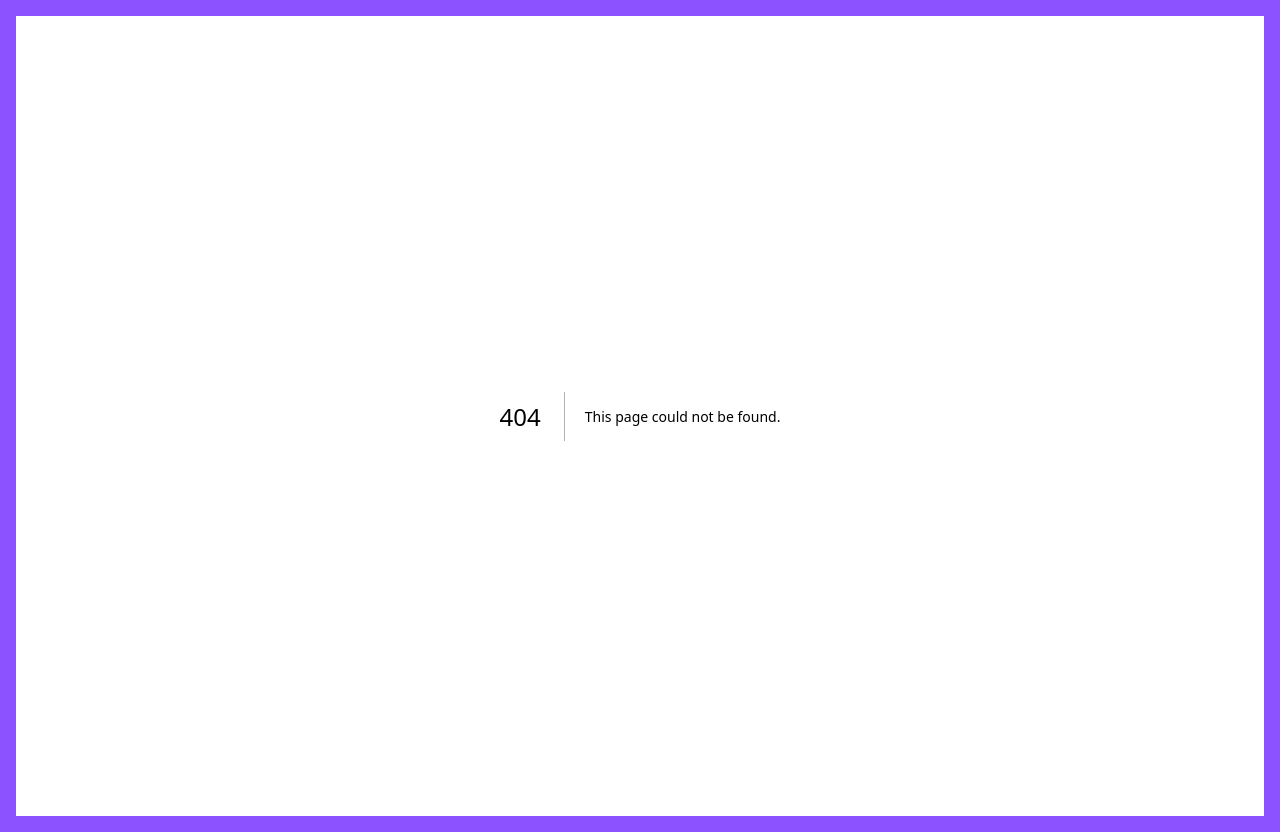
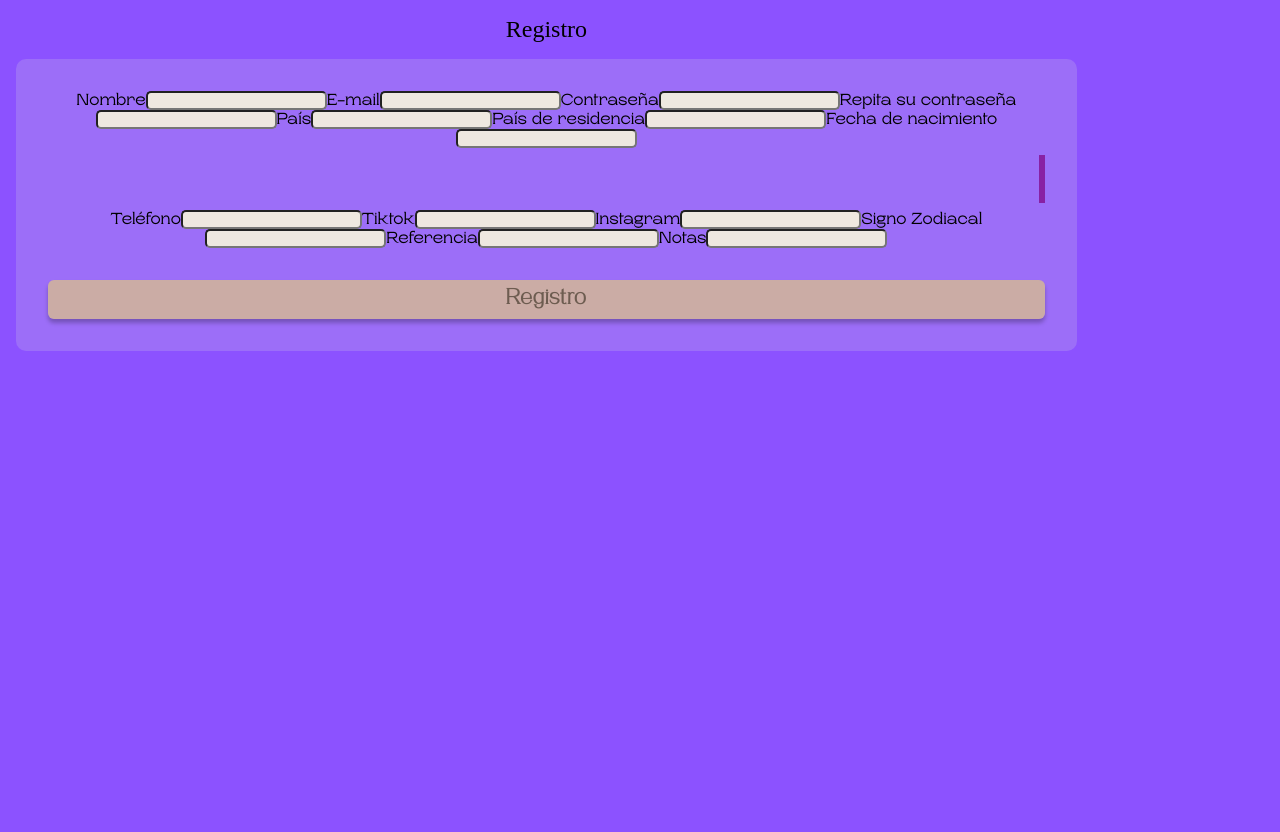
Before and after one commit to AngelVDev/CristalFront, a Next.js app: page /Form in a window 1280 px wide. Before the commit this address had no page. After the commit the page ends 800 px from the top, so only its background shows below. Built offline with nearby package versions, Linux system fonts and the light colour scheme.

Commit message:
[NEW] Register Form

```diff
--- /dev/null
+++ b/pages/Form.tsx
@@ -0,0 +1,49 @@
+import React from "react";
+// import { User } from "../models/user.model";
+import styles from "../styles/form.module.css";
+
+function Form() {
+  return (
+    <section className={styles.sectionForm}>
+      <header className={styles.headerForm}>Registro</header>
+      <article className={styles.articleForm}>
+        <form>
+          <label>Nombre</label>
+          <input className={styles.inputForm} type="text" name="name" />
+          <label>E-mail</label>
+          <input className={styles.inputForm} type="text" name="email" />
+          <label>Contraseña</label>
+          <input className={styles.inputForm} type="password" name="password" />
+          <label>Repita su contraseña</label>
+          <input
+            className={styles.inputForm}
+            type="password"
+            name="password2"
+          />
+          <label>País</label>
+          <input className={styles.inputForm} type="text" name="country" />
+          <label>País de residencia</label>
+          <input className={styles.inputForm} type="text" name="residence" />
+          <label>Fecha de nacimiento</label>
+          <input className={styles.inputForm} type="text" name="birth" />
+          <div className={styles.divider}></div>
+          <label>Teléfono</label>
+          <input className={styles.inputForm} type="text" name="phone" />
+          <label>Tiktok</label>
+          <input className={styles.inputForm} type="text" name="tiktok" />
+          <label>Instagram</label>
+          <input className={styles.inputForm} type="text" name="instagram" />
+          <label>Signo Zodiacal</label>
+          <input className={styles.inputForm} type="text" name="signo" />
+          <label>Referencia</label>
+          <input className={styles.inputForm} type="text" name="referencia" />
+          <label>Notas</label>
+          <input className={styles.inputForm} type="text" name="notas" />
+          <button className={styles.buttonForm}>Registro</button>
+        </form>
+      </article>
+    </section>
+  );
+}
+
+export default Form;
```
